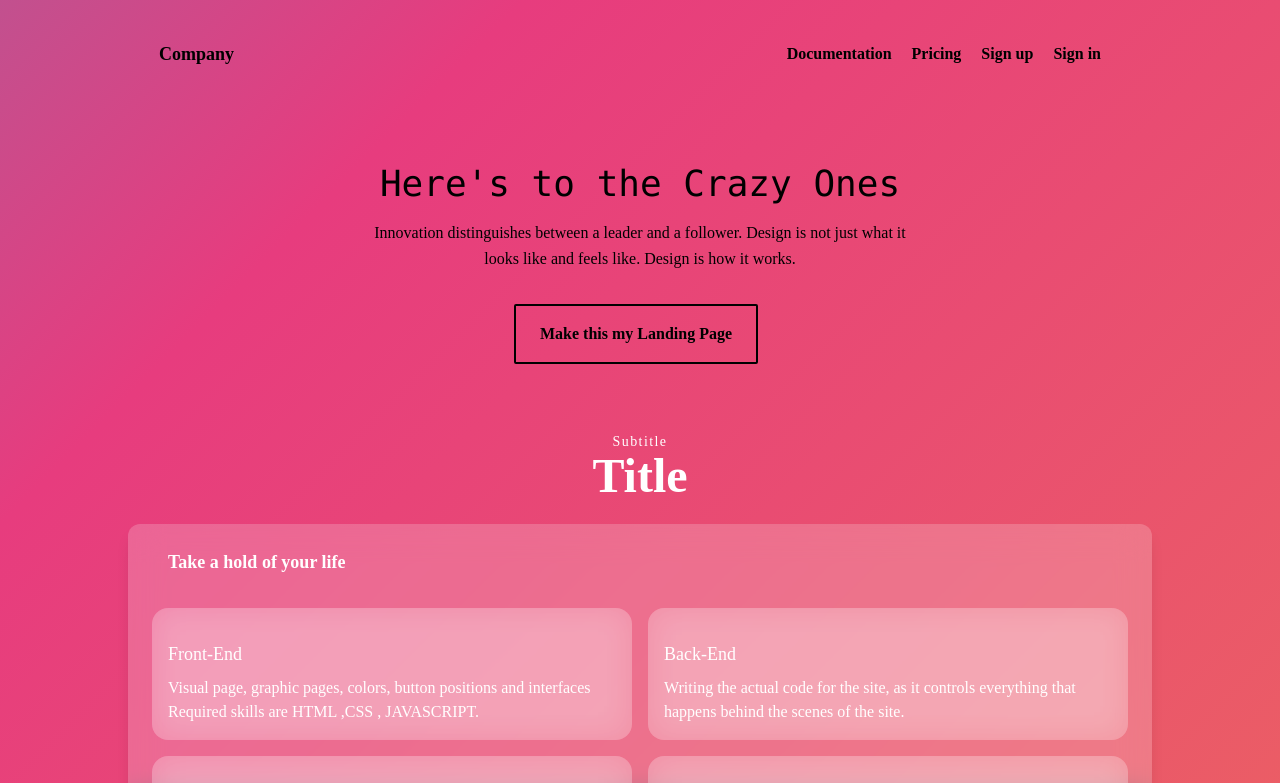
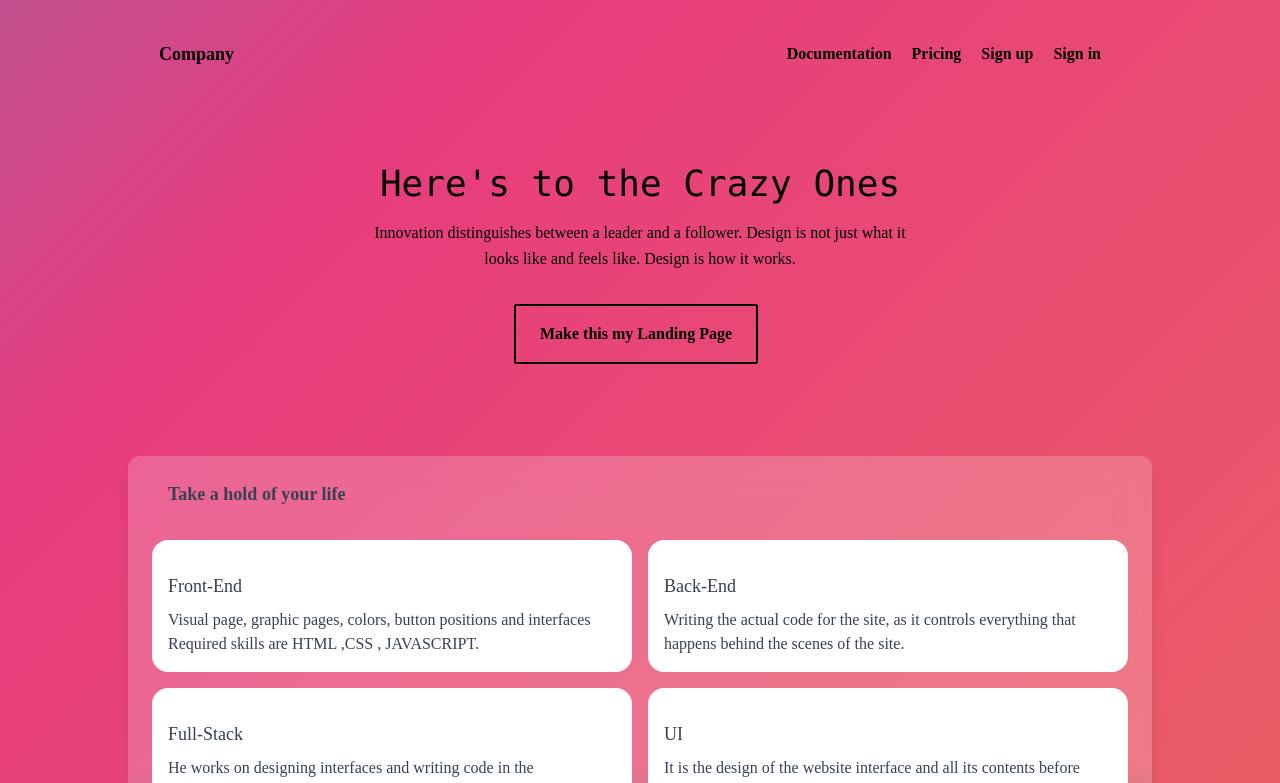
Before and after one commit to synerjay/landing-page-template-nextjs, a Next.js app: page / in a window 1280 px wide. Shown: the top 783 px of the page. Built offline with nearby package versions, Linux system fonts and the light colour scheme.

Commit message:
Removed the glass motif on the inner div

```diff
--- a/comps/GlassCard.js
+++ b/comps/GlassCard.js
@@ -4,7 +4,7 @@ const GlassCard = () => {
   return (
     <div className='GlassDiv flex flex-col lg:flex-row bg-white backdrop-filter backdrop-blur-lg bg-opacity-20 rounded-xl overflow-hidden w-full max-w-5xl shadow-lg m-4 lg:m-6'>
       <div className='flex-1 p-4 lg:p-6'>
-        <div className='text-lg text-white mb-8 flex items-center'>
+        <div className='text-lg text-gray-700 mb-8 flex items-center'>
           {/* <svg
           className='w-6 h-6'
           fill='currentColor'
@@ -20,8 +20,8 @@ const GlassCard = () => {
           <div className='ml-4 font-bold'>Take a hold of your life</div>
         </div>
         <div className='grid grid-rows-4 grid-cols-1 gap-4 md:grid-rows-2 md:grid-cols-2'>
-          <div className='rounded-2xl bg-white backdrop-filter backdrop-blur-lg bg-opacity-20 p-4 flex flex-col relative undefined'>
-            <div className='text-white absolute right-2'>
+          <div className='rounded-2xl bg-white p-4 flex flex-col relative undefined'>
+            <div className='text-gray-700 absolute right-2'>
               {/* <svg
               className='w-10 h-10'
               fill='currentColor'
@@ -31,16 +31,16 @@ const GlassCard = () => {
               <path d='M3 4a1 1 0 011-1h12a1 1 0 011 1v2a1 1 0 01-1 1H4a1 1 0 01-1-1V4zM3 10a1 1 0 011-1h6a1 1 0 011 1v6a1 1 0 01-1 1H4a1 1 0 01-1-1v-6zM14 9a1 1 0 00-1 1v6a1 1 0 001 1h2a1 1 0 001-1v-6a1 1 0 00-1-1h-2z'></path>
             </svg> */}
             </div>
-            <div className='text-white text-lg font-medium mb-2 mt-4'>
+            <div className='text-gray-700 text-lg font-medium mb-2 mt-4'>
               Front-End
             </div>
-            <div className='text-white font-normal'>
+            <div className='text-gray-700 font-normal'>
               Visual page, graphic pages, colors, button positions and
               interfaces Required skills are HTML ,CSS , JAVASCRIPT.
             </div>
           </div>
-          <div className='rounded-2xl bg-white backdrop-filter backdrop-blur-lg bg-opacity-20 p-4 flex flex-col relative undefined'>
-            <div className='text-white absolute right-2'>
+          <div className='rounded-2xl bg-white p-4 flex flex-col relative undefined'>
+            <div className='text-gray-700 absolute right-2'>
               {/* <svg
               className='w-10 h-10'
               fill='currentColor'
@@ -54,16 +54,16 @@ const GlassCard = () => {
               ></path>
             </svg> */}
             </div>
-            <div className='text-white text-lg font-medium mb-2 mt-4'>
+            <div className='text-gray-700 text-lg font-medium mb-2 mt-4'>
               Back-End
             </div>
-            <div className='text-white font-normal'>
+            <div className='text-gray-700 font-normal'>
               Writing the actual code for the site, as it controls everything
               that happens behind the scenes of the site.
             </div>
           </div>
-          <div className='rounded-2xl bg-white backdrop-filter backdrop-blur-lg bg-opacity-20 p-4 flex flex-col relative undefined'>
-            <div className='text-white absolute right-2'>
+          <div className='rounded-2xl bg-white p-4 flex flex-col relative undefined'>
+            <div className='text-gray-700 absolute right-2'>
               {/* <svg
               className='w-10 h-10'
               fill='currentColor'
@@ -77,16 +77,16 @@ const GlassCard = () => {
               ></path>
             </svg>{' '} */}
             </div>
-            <div className='text-white text-lg font-medium mb-2 mt-4'>
+            <div className='text-gray-700 text-lg font-medium mb-2 mt-4'>
               Full-Stack
             </div>
-            <div className='text-white font-normal'>
+            <div className='text-gray-700 font-normal'>
               He works on designing interfaces and writing code in the
               background. He has all the skills for both sides.
             </div>
           </div>
-          <div className='rounded-2xl bg-white backdrop-filter backdrop-blur-lg bg-opacity-20 p-4 flex flex-col relative undefined'>
-            <div className='text-white absolute right-2'>
+          <div className='rounded-2xl bg-white p-4 flex flex-col relative undefined'>
+            <div className='text-gray-700 absolute right-2'>
               {/* <svg
               className='w-10 h-10'
               fill='currentColor'
@@ -100,8 +100,10 @@ const GlassCard = () => {
               ></path>
             </svg> */}
             </div>
-            <div className='text-white text-lg font-medium mb-2 mt-4'>UI</div>
-            <div className='text-white font-normal'>
+            <div className='text-gray-700 text-lg font-medium mb-2 mt-4'>
+              UI
+            </div>
+            <div className='text-gray-700 font-normal'>
               It is the design of the website interface and all its contents
               before starting programming and development.
             </div>
--- a/pages/index.js
+++ b/pages/index.js
@@ -20,10 +20,6 @@ export default function Home() {
         <Header />
         <Hero />
         <div className='-mt-7'>
-          <div className='w-full text-center'>
-            <p className='text-sm tracking-widest text-white'>Subtitle</p>
-            <h1 className='font-bold text-5xl text-white'>Title</h1>
-          </div>
           <div className='flex flex-row justify-center items-center'>
             <GlassCard />
           </div>
```
